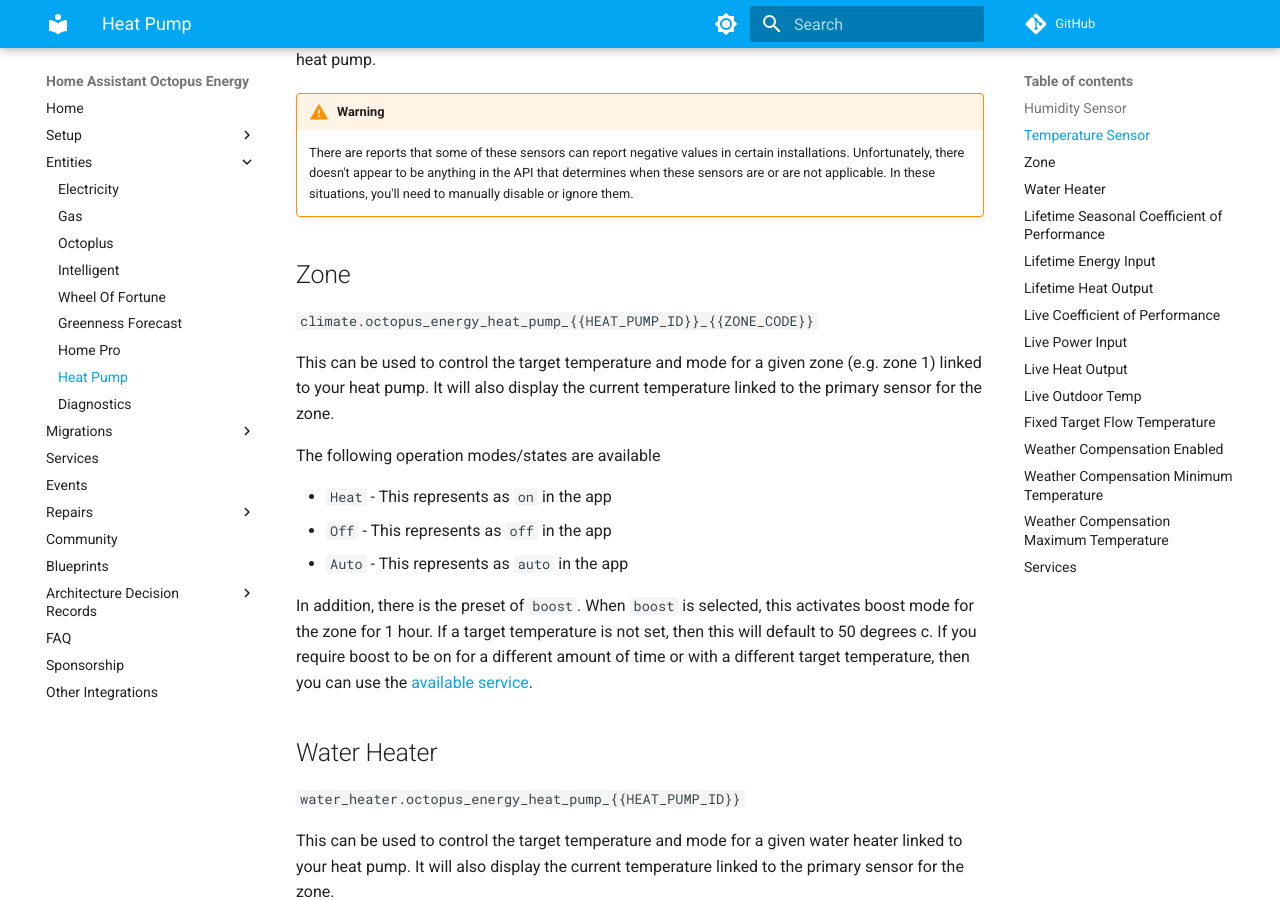
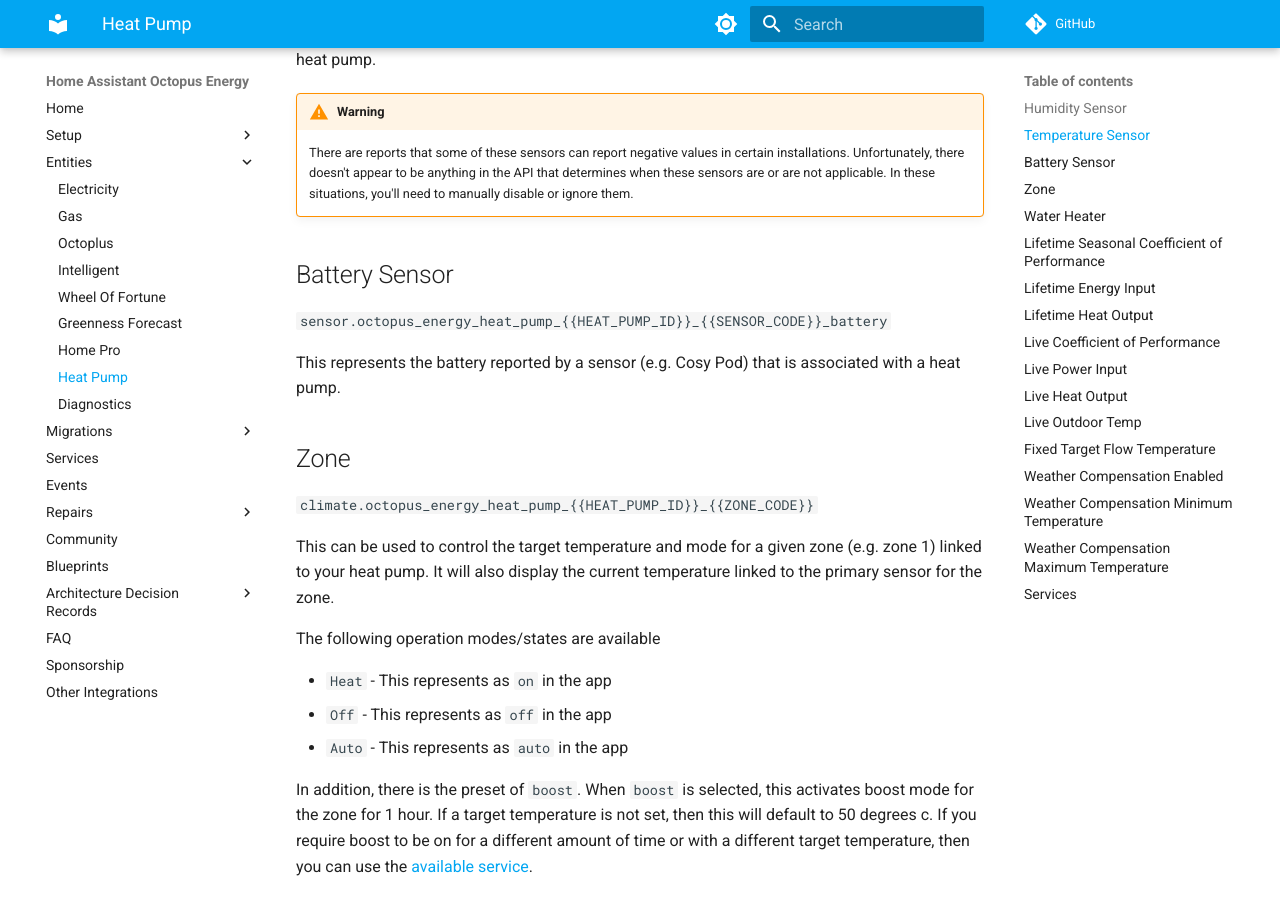
Before and after one commit to BottlecapDave/HomeAssistant-OctopusEnergy, an MkDocs documentation site: the page built from _docs/entities/heat_pump.md, in a window 1280 px wide and 900 px high, scrolled down 601 px. Built offline with MkDocs 1.6.1 and Material for MkDocs 9.7.7, drawn with Linux system fonts in a browser that asks for light colours; comment, search, counter and statistics services are not loaded.

Commit message:
docs: Added battery sensor to heat pump docs

```diff
--- a/_docs/entities/heat_pump.md
+++ b/_docs/entities/heat_pump.md
@@ -20,6 +20,12 @@
 !!! warning
 
     There are reports that some of these sensors can report negative values in certain installations. Unfortunately, there doesn't appear to be anything in the API that determines when these sensors are or are not applicable. In these situations, you'll need to manually disable or ignore them.
+
+## Battery Sensor
+
+`sensor.octopus_energy_heat_pump_{{HEAT_PUMP_ID}}_{{SENSOR_CODE}}_battery`
+
+This represents the battery reported by a sensor (e.g. Cosy Pod) that is associated with a heat pump.
 
 ## Zone
 
```
